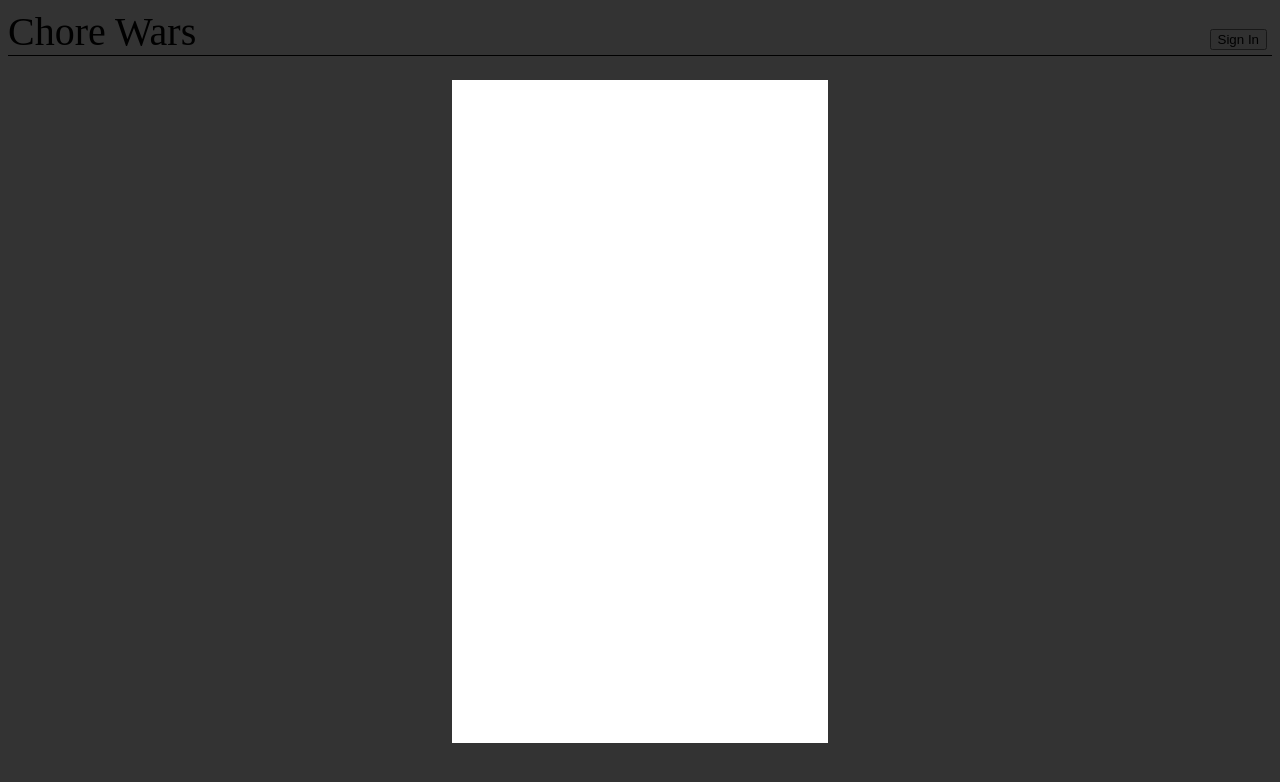
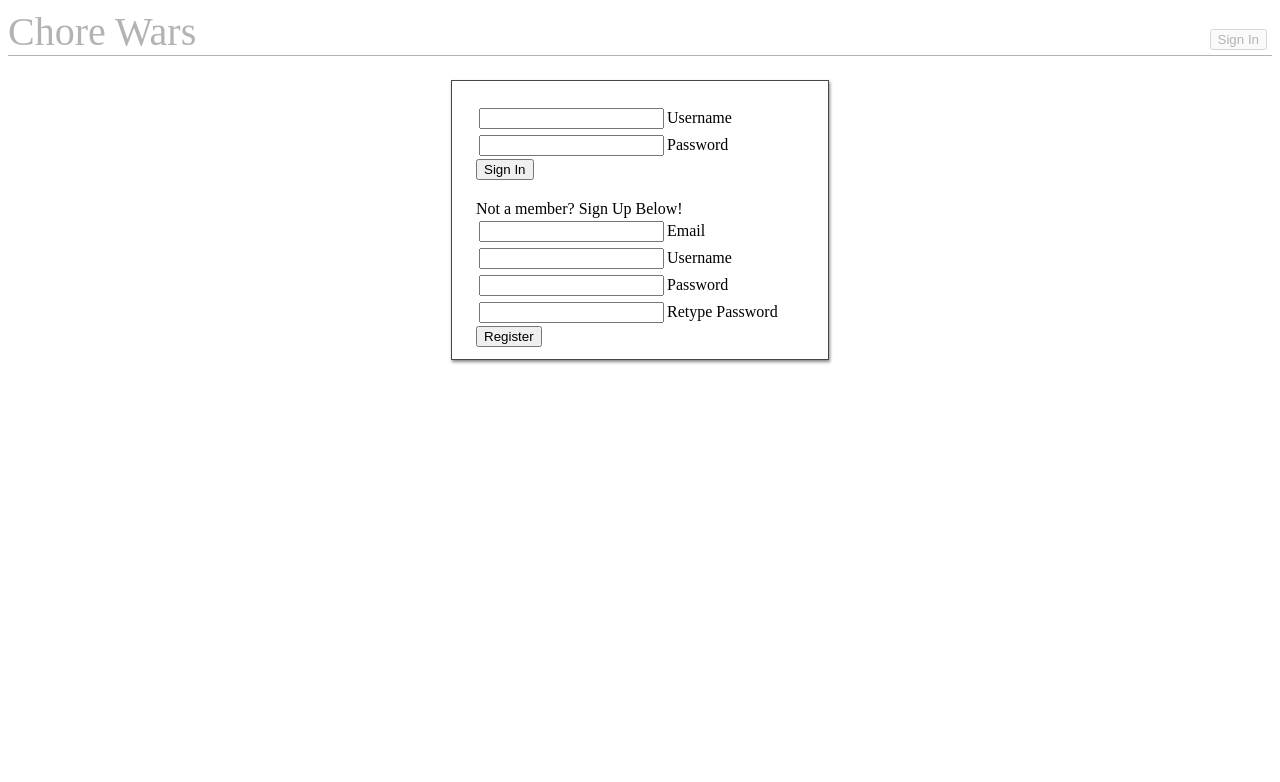
Before and after one commit to ArthurHovanesian/Chore-Wars, a React app: page / in a window 1280 px wide. Both pictures are taken after a click on the button "Sign In". Shown: the top 782 px of the page. Built offline with nearby package versions, Linux system fonts and the light colour scheme; the HTML template or start-up script is replaced by a standard one.

Commit message:
Add text and input boxes to modal

```diff
--- a/client/src/SignIn/SignIn.css
+++ b/client/src/SignIn/SignIn.css
@@ -17,7 +17,7 @@
   right: 0;
   bottom: 0;
   margin: auto;
-  background-color: rgba(0,0,0, 0.8);
+  background-color: rgba(255,255,255, 0.7);
   z-index: 999
 }
 
@@ -25,8 +25,20 @@
   position: relative;
   top: 10%;
   margin: auto;
-  height: 615px;
+  height: 230px;
   width: 328px;
   background-color: white;
   padding: 24px;
+  border-color: #484848;
+  border-style: solid;
+  border-width: 1px;
+  box-shadow: 1px 2px 3px #888888
 }
+
+.userInput {
+  margin: 3px 3px;
+}
+
+.notMember {
+  margin-top: 20px
+}
--- a/client/src/SignIn/SignIn.jsx
+++ b/client/src/SignIn/SignIn.jsx
@@ -10,6 +10,35 @@
   return (
     <div className={styles.outer} onClick={() => toggleSignIn()}>
       <div className={styles.inner} onClick={stopProp}>
+        <div>
+          <div>
+            <input type="text" className={styles.userInput}/>
+            <span>Username</span>
+          </div>
+          <div>
+            <input type="text" className={styles.userInput}/>
+              <span>Password</span>
+          </div>
+          <button type="button">Sign In</button>
+          <div className={styles.notMember}> Not a member? Sign Up Below!</div>
+          <div>
+            <input type="text" className={styles.userInput}/>
+            <span>Email</span>
+          </div>
+          <div>
+            <input type="text" className={styles.userInput}/>
+            <span>Username</span>
+          </div>
+          <div>
+            <input type="text" className={styles.userInput}/>
+              <span>Password</span>
+          </div>
+          <div>
+            <input type="text" className={styles.userInput}/>
+            <span>Retype Password</span>
+          </div>
+          <button type="button">Register</button>
+        </div>
       </div>
     </div>
   )
```
Also changed, not shown: 1 other file (tests, documents, lock files or other folders).
